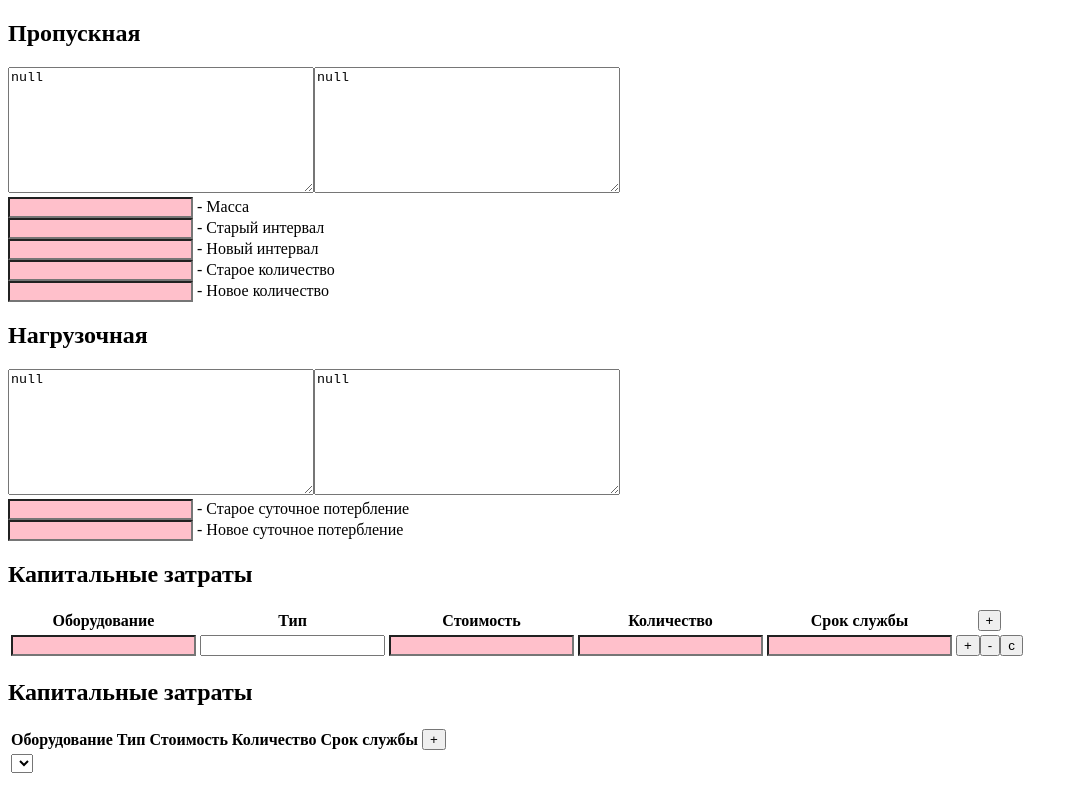
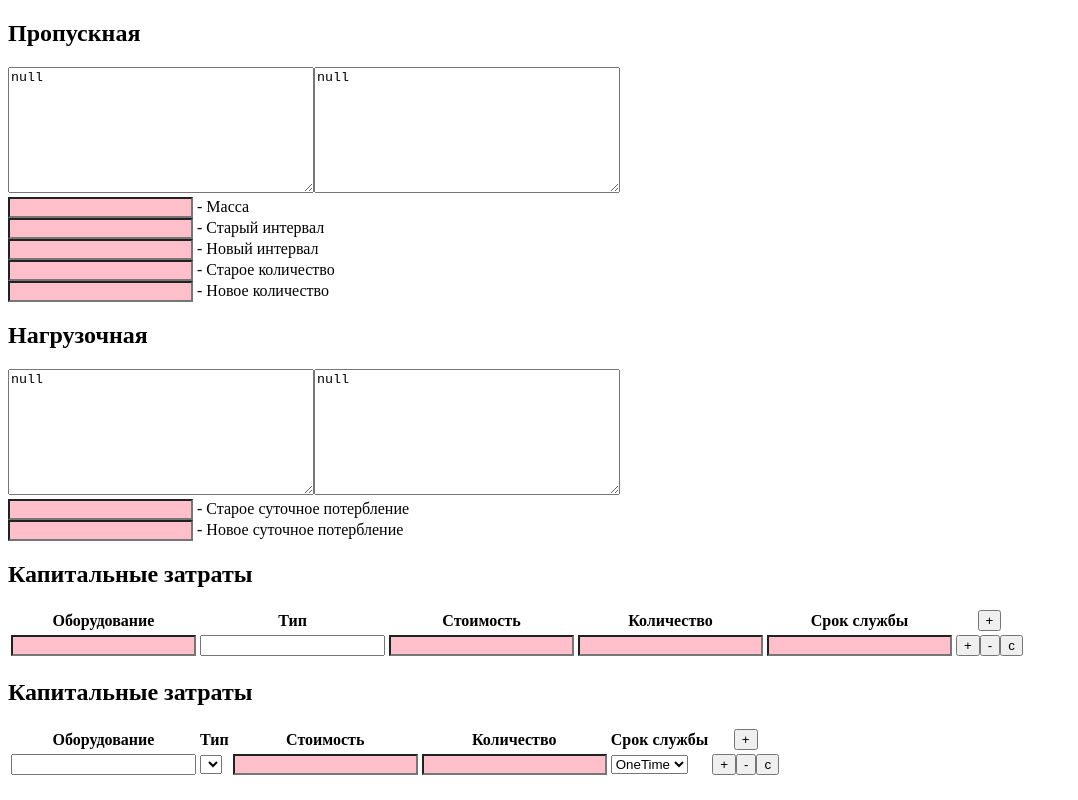
Before and after one commit to asmisloff/asuter-eco, a React (Create React App) app: page / in a window 1280 px wide. Shown: the whole page, without its empty margins (0-1078 px from the left). Built offline with nearby package versions, Linux system fonts and the light colour scheme.

Commit message:
Доп. расходы

```diff
--- a/src/common/verifiable.ts
+++ b/src/common/verifiable.ts
@@ -48,7 +48,7 @@ export abstract class StateHandler<S extends Verifiable, D> {
    * @param tgt целевой объект
    * @param e строка или массив строк с текстами ошибок
    */
-  addError(tgt: S, e: string): void {
+  addError(tgt: Verifiable, e: string): void {
     tgt.status = Status.Error;
     if (tgt.what == null) {
       tgt.what = [];
@@ -63,7 +63,7 @@ export abstract class StateHandler<S extends Verifiable, D> {
    * @param tgt целевой объект
    * @param w строка или массив строк с текстами ошибок
    */
-  addWarning(tgt: S, w: string): void {
+  addWarning(tgt: Verifiable, w: string): void {
     tgt.status = Math.max(Status.Warning, tgt.status);
     if (tgt.what == null) {
       tgt.what = [];
@@ -73,7 +73,7 @@ export abstract class StateHandler<S extends Verifiable, D> {
     }
   }
 
-  transferStatus(tgt: S, src: Verifiable): void {
+  transferStatus(tgt: Verifiable, src: Verifiable): void {
     tgt.status = Math.max(tgt.status, src.status);
     for (const s of src.what ?? []) {
       const m = src.status === Status.Warning ? this.addWarning : this.addError;
@@ -89,7 +89,7 @@ export abstract class StateHandler<S extends Verifiable, D> {
    * @param msg текст ошибки или предупреждения.
    */
   check(
-    tgt: S,
+    tgt: Verifiable,
     condition: boolean,
     status: Status.Error | Status.Warning,
     msg: string
@@ -110,7 +110,7 @@ export abstract class StateHandler<S extends Verifiable, D> {
   }
 
   /** Подготовить объект в валидации: установить status = Ok, удалить what. */
-  reset(tgt: S) {
+  reset(tgt: Verifiable) {
     tgt.status = Status.Ok;
     delete tgt.what;
   }
--- a/src/economic/component/AdditionalExpendituresTableView.tsx
+++ b/src/economic/component/AdditionalExpendituresTableView.tsx
@@ -1,12 +1,14 @@
 import React from 'react';
-import { StringStateInput } from './CapacityParamsView';
+import { StringStateInput, getStyle } from './CapacityParamsView';
 import economicSlice from 'economic/slice';
 import { useAppDispatch } from 'store';
 import { AdditionalExpendituresTableState } from 'economic/model/additional-expendures';
 import { CapitalExpendituresRowState, CapitalExpendituresTableState } from 'economic/model/capital-expenditures';
+import { EconomicStateHandler } from 'economic/handler/ActionsEffectivenessStateHandler';
 
 export const AdditionalExpendituresTableView = (props: { tbl: AdditionalExpendituresTableState, capitalTbl: CapitalExpendituresTableState }) => {
     const dispatch = useAppDispatch()
+    const h = EconomicStateHandler.getInstance()
     return (
         <div>
             <h2>Капитальные затраты</h2>
@@ -28,16 +30,21 @@ export const AdditionalExpendituresTableView = (props: { tbl: AdditionalExpendit
                     {props.tbl.rows.map((row, idx) => {
                         return (
                             <tr key={row.handle}>
-                                {/* <td>
+                                <td>
                                     <StringStateInput
                                         state={row.expendureItem}
                                         placeholder={''}
-                                        onBlur={v => dispatch(economicSlice.actions.updateAdditionalExpendituresRow({ idx: idx, equipment: v }))}
+                                        onBlur={v => dispatch(economicSlice.actions.updateAdditionalExpendituresRow({ idx: idx, expendureItem: v }))}
                                     />
-                                </td> */}
+                                </td>
                                 <td>
-                                    <select value={row.equipment} onChange={v => dispatch(economicSlice.actions.updateAdditionalExpendituresRow({ idx, equipment: v.target.value }))}>
-                                        {uniqueEquipmentNames(row.equipment, props.capitalTbl.rows).map((name, i) => {
+                                    <select
+                                        value={row.equipment.value}
+                                        onChange={v => dispatch(economicSlice.actions.updateAdditionalExpendituresRow({ idx, equipment: v.target.value }))}
+                                        style={getStyle(row.equipment.status)}
+                                        title={row.equipment.what?.join('\n') ?? ''}
+                                    >
+                                        {h.uniqueEquipmentNames(row.equipment.value, props.capitalTbl.rows).map((name, i) => {
                                             return (
                                                 <option key={name} value={name}>{name}</option>
                                             )
@@ -45,28 +52,30 @@ export const AdditionalExpendituresTableView = (props: { tbl: AdditionalExpendit
                                     </select>
                                 </td>
                                 <td>
-                                    {/* <StringStateInput
+                                    <StringStateInput
                                         state={row.price}
                                         placeholder={''}
                                         onBlur={v => dispatch(economicSlice.actions.updateAdditionalExpendituresRow({ idx: idx, price: v }))}
-                                    /> */}
+                                    />
                                 </td>
                                 <td>
-                                    {/* <StringStateInput
+                                    <StringStateInput
                                         state={row.qty}
                                         placeholder={''}
                                         onBlur={v => dispatch(economicSlice.actions.updateAdditionalExpendituresRow({ idx: idx, qty: v }))}
-                                    /> */}
+                                    />
                                 </td>
                                 <td>
-                                    {/* <StringStateInput
-                                        state={row.serviceLife}
-                                        placeholder={''}
-                                        onBlur={v => dispatch(economicSlice.actions.updateAdditionalExpendituresRow({ idx: idx, serviceLife: v }))}
-                                    /> */}
+                                    <select
+                                        value={row.period}
+                                        onChange={v => dispatch(economicSlice.actions.updateAdditionalExpendituresRow({ idx, period: v.target.value as 'OneTime' | 'Yearly' }))}
+                                    >
+                                        <option key={'OneTime'} value={'OneTime'}>{'OneTime'}</option>
+                                        <option key={'Yearly'} value={'Yearly'}>{'Yearly'}</option>
+                                    </select>
                                 </td>
                                 <td>
-                                    {/* <button
+                                    <button
                                         onClick={() => dispatch(economicSlice.actions.insertAdditionalExpendituresRow(idx + 1))}
                                     >+</button>
                                     <button
@@ -74,7 +83,7 @@ export const AdditionalExpendituresTableView = (props: { tbl: AdditionalExpendit
                                     >-</button>
                                     <button
                                         onClick={() => dispatch(economicSlice.actions.duplicateAdditionalExpendituresRow(idx))}
-                                    >c</button> */}
+                                    >c</button>
                                 </td>
                             </tr>
                         )
@@ -84,10 +93,3 @@ export const AdditionalExpendituresTableView = (props: { tbl: AdditionalExpendit
         </div>
     )
 }
-
-function uniqueEquipmentNames(current: string, arr: CapitalExpendituresRowState[]): string[] {
-    const names = arr.map(row => row.equipment.value)
-    names.splice(0, 0, '')
-    names.push(current)
-    return Array.from(new Set(names))
-}
--- a/src/economic/handler/ActionsEffectivenessStateHandler.ts
+++ b/src/economic/handler/ActionsEffectivenessStateHandler.ts
@@ -1,26 +1,26 @@
 import { CapacityParamsStateHandler } from 'economic/handler/CapacityParamsStateHandler'
-import { StateHandler, Status, Verifiable } from '../../common/verifiable'
-import { CapacityParamsDto, CapacityParamsState, CapacityParamsStateHandlerKwArgs } from '../model/capacity-params'
-import { ParallelScheduleParamsKwArgs, ParallelScheduleParamsState } from '../model/parallel-schedule-params'
+import { StateHandler, Status } from '../../common/verifiable'
+import { CapacityParamsStateHandlerKwArgs } from '../model/capacity-params'
+import { ParallelScheduleParamsKwArgs } from '../model/parallel-schedule-params'
 import { ParallelScheduleParamsStateHandler } from 'economic/handler/ParallelScheduleParamsStateHandler'
-import { CapitalExpendituresRowKwArgs, CapitalExpendituresTableState } from '../model/capital-expenditures'
+import { CapitalExpendituresRowKwArgs, CapitalExpendituresRowState } from '../model/capital-expenditures'
 import { CapitalExpendituresStateHandler } from 'economic/handler/CapitalExpendituresStateHandler'
 import { MeasuresEffectivenessDto, MeasuresEffectivenessState } from 'economic/model/measure-effectiveness'
 import { AdditionalExpendituresStateHandler } from './AdditionalExpenduresStateHandler'
-import { AdditionalExpendituresRowKwArgs } from 'economic/model/additional-expendures'
+import { AdditionalExpendituresRowKwArgs, AdditionalExpendituresRowState } from 'economic/model/additional-expendures'
 
 export class EconomicStateHandler extends StateHandler<MeasuresEffectivenessState, MeasuresEffectivenessDto> {
 
+  private static _instance?: EconomicStateHandler = undefined
   readonly capacityHandler = new CapacityParamsStateHandler()
   readonly parSchHandler = new ParallelScheduleParamsStateHandler()
-  readonly capitalExpendituresHandler = new CapitalExpendituresStateHandler()
-  readonly additionalExpendituresHandler = new AdditionalExpendituresStateHandler()
+  private capitalExpendituresHandler = new CapitalExpendituresStateHandler()
+  private additionalExpendituresHandler = new AdditionalExpendituresStateHandler()
 
   private constructor() {
     super()
   }
 
-  private static _instance?: EconomicStateHandler = undefined
   static getInstance(): EconomicStateHandler {
     if (!EconomicStateHandler._instance) {
       EconomicStateHandler._instance = new EconomicStateHandler()
@@ -37,7 +37,9 @@ export class EconomicStateHandler extends StateHandler<MeasuresEffectivenessStat
   }
 
   validate(tgt: MeasuresEffectivenessState): Status {
-    throw new Error('Method not implemented.')
+    this.reset(tgt)
+    this.checkEquipmentNames(tgt)
+    return tgt.status
   }
 
   createDefault(): MeasuresEffectivenessState {
@@ -61,6 +63,9 @@ export class EconomicStateHandler extends StateHandler<MeasuresEffectivenessStat
 
   updateCapitalExpendituresRow(tgt: MeasuresEffectivenessState, idx: number, kwargs: CapitalExpendituresRowKwArgs) {
     this.capitalExpendituresHandler.updateRow(tgt.capitalExpenditures, idx, kwargs)
+    if (kwargs.equipment !== undefined) {
+      this.checkEquipmentNames(tgt)
+    }
   }
 
   insertCapitalExpendituresRow(tgt: MeasuresEffectivenessState, idx: number) {
@@ -69,6 +74,7 @@ export class EconomicStateHandler extends StateHandler<MeasuresEffectivenessStat
 
   deleteCapitalExpendituresRow(tgt: MeasuresEffectivenessState, idx: number) {
     this.capitalExpendituresHandler.deleteRow(tgt.capitalExpenditures, idx)
+    this.checkEquipmentNames(tgt)
   }
 
   duplicateCapitalExpendituresRow(tgt: MeasuresEffectivenessState, idx: number) {
@@ -80,6 +86,35 @@ export class EconomicStateHandler extends StateHandler<MeasuresEffectivenessStat
   }
 
   insertAdditionalExpendituresRow(tgt: MeasuresEffectivenessState, idx: number) {
-    this.additionalExpendituresHandler.insertRow(tgt.additionalExpenditures, idx, {})
+    const row = this.additionalExpendituresHandler.insertRow(tgt.additionalExpenditures, idx, {})
+    this.checkEquipmentNames(tgt, row)
+  }
+
+  deleteAdditionalExpendituresRow(tgt: MeasuresEffectivenessState, idx: number) {
+    this.additionalExpendituresHandler.deleteRow(tgt.additionalExpenditures, idx)
+  }
+
+  duplicateAdditionalExpendituresRow(tgt: MeasuresEffectivenessState, idx: number) {
+    const row = this.additionalExpendituresHandler.duplicateRow(tgt.additionalExpenditures, idx)
+    this.checkEquipmentNames(tgt, row)
+  }
+
+  uniqueEquipmentNames(current: string, arr: CapitalExpendituresRowState[]): string[] {
+    const names = arr.map(row => row.equipment.value)
+    names.splice(0, 0, '')
+    names.push(current)
+    return Array.from(new Set(names))
+  }
+
+  private checkEquipmentNames(tgt: MeasuresEffectivenessState, row?: AdditionalExpendituresRowState) {
+    const equipmentNames = this.uniqueEquipmentNames('', tgt.capitalExpenditures.rows)
+    const rows = row ? [row] : tgt.additionalExpenditures.rows
+    for (const row of rows) {
+      this.reset(row.equipment)
+      if (!equipmentNames.includes(row.equipment.value)) {
+        this.addWarning(row.equipment, 'Необъявленное оборудование')
+        this.transferStatus(tgt, row.equipment)
+      }
+    }
   }
 }
--- a/src/economic/handler/AdditionalExpenduresStateHandler.ts
+++ b/src/economic/handler/AdditionalExpenduresStateHandler.ts
@@ -7,9 +7,10 @@ import { AdditionalExpendituresRowDto, AdditionalExpendituresRowKwArgs, Addition
 export class AdditionalExpendituresStateHandler extends StateHandler<AdditionalExpendituresTableState, AdditionalExpendituresRowDto[]> {
     private rowCnt = Number.MIN_SAFE_INTEGER
 
-    readonly expItemHandler = new StringStringStateHandler(0, 50)
-    readonly priceHandler = new FloatStringStateHandler(0, 10e6, 2, true)
-    readonly qtyHandler = new IntStringStateHandler(1, 1e3, true)
+    private expItemHandler = new StringStringStateHandler(0, 50)
+    private equipmentHandler = new StringStringStateHandler(0, 50)
+    private priceHandler = new FloatStringStateHandler(0, 10e6, 2, true)
+    private qtyHandler = new IntStringStateHandler(1, 1e3, true)
 
     fromDto(dto: AdditionalExpendituresRowDto[]): AdditionalExpendituresTableState {
         throw new Error('Method not implemented.');
@@ -44,12 +45,11 @@ export class AdditionalExpendituresStateHandler extends StateHandler<AdditionalE
         if (!row) {
             throw new Error(`Ошибка индексации строк в таблице кап. затрат. Index: ${idx}; size: ${tgt.rows.length}`)
         }
-        row.expendureItem = this.expItemHandler.createOrDefault(kwargs.equipment, row.expendureItem)
+        row.expendureItem = this.expItemHandler.createOrDefault(kwargs.expendureItem, row.expendureItem)
         row.price = this.priceHandler.createOrDefault(kwargs.price?.toString(), row.price)
         row.qty = this.qtyHandler.createOrDefault(kwargs.qty?.toString(), row.qty)
-        row.equipment = kwargs.equipment ?? row.equipment
+        row.equipment = this.equipmentHandler.createOrDefault(kwargs.equipment, row.equipment)
         row.period = kwargs.period ?? row.period
-        console.log(row.equipment)
         this.validate(tgt)
     }
 
@@ -57,10 +57,10 @@ export class AdditionalExpendituresStateHandler extends StateHandler<AdditionalE
         const row: AdditionalExpendituresRowState = {
             handle: this.rowCnt++,
             expendureItem: this.expItemHandler.create(kwargs.expendureItem),
-            equipment: '',
+            equipment: this.equipmentHandler.create(kwargs.equipment),
             price: this.priceHandler.create(kwargs.price?.toString()),
             qty: this.qtyHandler.create(kwargs.qty?.toString()),
-            period: 'OneTime',
+            period: kwargs.period ?? 'OneTime',
             status: Status.Ok
         }
         tgt.rows = tgt.rows.slice()
@@ -79,11 +79,11 @@ export class AdditionalExpendituresStateHandler extends StateHandler<AdditionalE
         const src = tgt.rows[idx]
         const kwargs: AdditionalExpendituresRowKwArgs = {
             expendureItem: src.expendureItem.value,
-            equipment: src.equipment,
+            equipment: src.equipment.value,
             price: src.price.value,
             qty: src.qty.value,
             period: src.period
         }
-        this.insertRow(tgt, idx + 1, kwargs)
+        return this.insertRow(tgt, idx + 1, kwargs)
     }
 }
--- a/src/economic/model/additional-expendures.ts
+++ b/src/economic/model/additional-expendures.ts
@@ -11,7 +11,7 @@ export interface AdditionalExpendituresRowDto {
 
 export interface AdditionalExpendituresRowState extends Verifiable {
     expendureItem: StringState,
-    equipment: string,
+    equipment: StringState,
     price: StringState,
     qty: StringState,
     period: 'OneTime' | 'Yearly'
--- a/src/economic/slice.tsx
+++ b/src/economic/slice.tsx
@@ -3,6 +3,7 @@ import { CapacityParamsStateHandlerKwArgs } from './model/capacity-params';
 import { EconomicStateHandler } from './handler/ActionsEffectivenessStateHandler';
 import { ParallelScheduleParamsKwArgs } from './model/parallel-schedule-params';
 import { CapitalExpendituresRowKwArgs } from './model/capital-expenditures';
+import { AdditionalExpendituresRowKwArgs } from './model/additional-expendures';
 
 const h = EconomicStateHandler.getInstance();
 
@@ -35,13 +36,21 @@ const economicSlice = createSlice({
       h.duplicateCapitalExpendituresRow(state, action.payload)
     },
 
-    updateAdditionalExpendituresRow(state, action: PayloadAction<{ idx: number } & CapitalExpendituresRowKwArgs>) {
+    updateAdditionalExpendituresRow(state, action: PayloadAction<{ idx: number } & AdditionalExpendituresRowKwArgs>) {
       h.updateAdditionalExpendituresRow(state, action.payload.idx, action.payload)
     },
 
     insertAdditionalExpendituresRow(state, action: PayloadAction<number>) {
       h.insertAdditionalExpendituresRow(state, action.payload)
-    }
+    },
+
+    deleteAdditionalExpendituresRow(state, action: PayloadAction<number>) {
+      h.deleteAdditionalExpendituresRow(state, action.payload)
+    },
+
+    duplicateAdditionalExpendituresRow(state, action: PayloadAction<number>) {
+      h.duplicateAdditionalExpendituresRow(state, action.payload)
+    },
   }
 });
 
```
